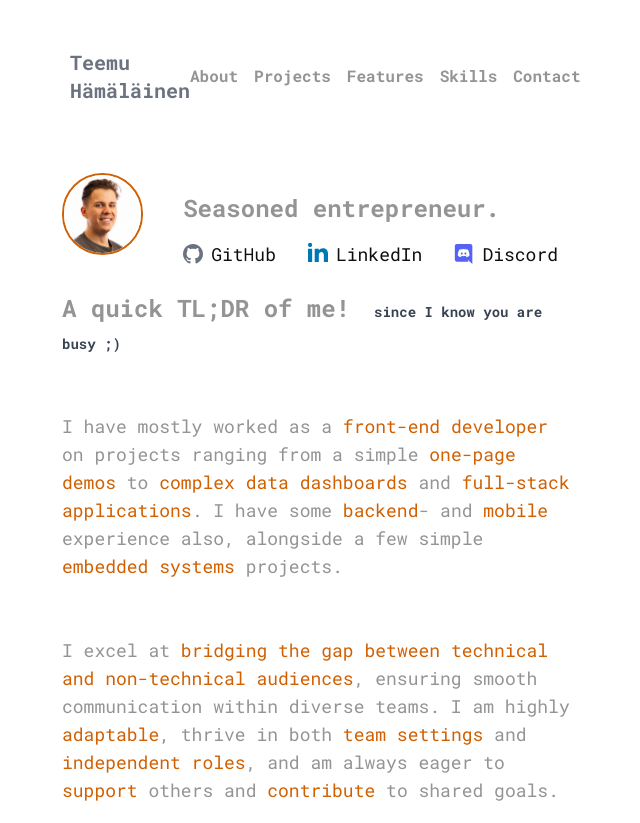
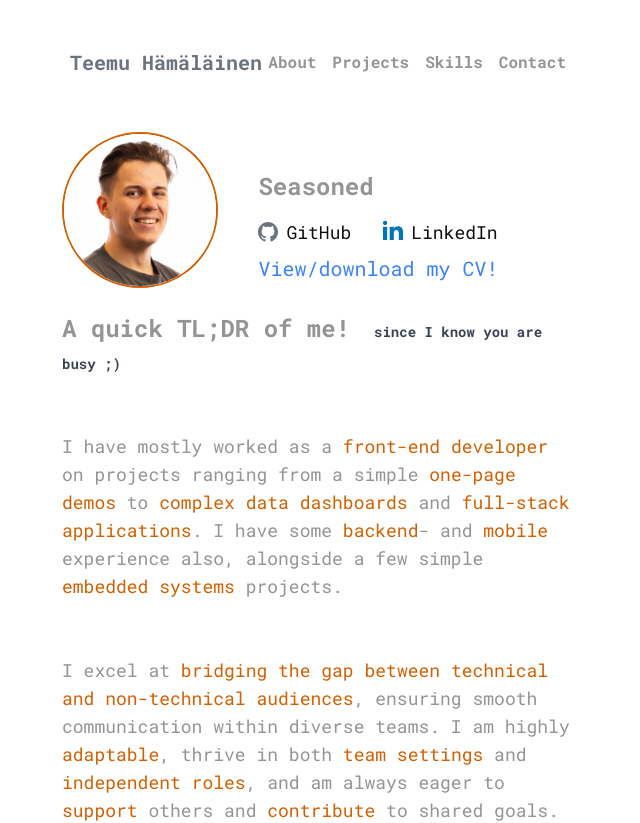
Before and after one commit to temevh/minimalisticPort, a Next.js app: page / in a window 1280 px wide. Shown: the top 823 px of the page, without its empty margins (322-962 px from the left). Built offline with nearby package versions, Linux system fonts and the light colour scheme.

Commit message:
added CV, removed discord

```diff
--- a/src/app/components/Navbar.js
+++ b/src/app/components/Navbar.js
@@ -55,12 +55,6 @@ const Navbar = () => {
             Projects
           </a>
 
-          <a
-            href="/contact"
-            className="hover:text-accentOrange text-graytext font-bold"
-          >
-            Features
-          </a>
           <a
             href="/skills"
             className="hover:text-accentOrange text-graytext font-bold"
--- a/src/app/components/Socials.jsx
+++ b/src/app/components/Socials.jsx
@@ -33,6 +33,7 @@ const Socials = () => {
         </svg>
         <p className="text-lg pr-4">LinkedIn</p>
       </a>
+      {/*
       <a
         href="https://www.discordapp.com/users/patruunapuristin/"
         target="_blank"
@@ -51,6 +52,7 @@ const Socials = () => {
         </svg>
         <p className="text-lg ">Discord</p>
       </a>
+      */}
     </div>
   );
 };
--- a/src/app/manual/components/TopFive.jsx
+++ b/src/app/manual/components/TopFive.jsx
@@ -4,8 +4,16 @@ const TopFive = () => {
   const stuff = [
     { title: "Books", list: ["Dune", "Ego", "Hitchikers guide"] },
     { title: "Movies", list: ["Dune", "Dune 2"] },
-    { title: "Sports", list: ["Dune", "Dune 2"] },
-    { title: "Foods", list: ["Dune", "Dune 2"] },
+    { title: "Sports", list: ["MMA", "Muay thai", "E-sports", ""] },
+    {
+      title: "Foods",
+      list: [
+        "Meatballs and mashed potatoes",
+        "Chicken nuggets",
+        "Lasagna (mom's)",
+        "",
+      ],
+    },
   ];
 
   return (
--- a/src/app/page.js
+++ b/src/app/page.js
@@ -41,6 +41,17 @@ export default function Home() {
             />
           </div>
           <Socials />
+          <div className="mt-2">
+            <a
+              href="https://drive.google.com/file/d/1E7zyljzi5_CsHjGF4510s63GfcR8mCzs/view?usp=sharing"
+              download="TeemuHamalainenResume.pdf"
+              className="text-blue-500 hover:text-graytext text-xl"
+              target="_blank"
+              rel="noopener noreferrer"
+            >
+              View/download my CV!
+            </a>
+          </div>
         </div>
       </div>
       <div className="mt-6 flex flex-col gap-4" id="tldrdiv">
--- /dev/null
+++ b/src/app/skills/page.jsx
@@ -0,0 +1,8 @@
+const SkillsPage = () => {
+  return (
+    <div>
+      <p className="text-3xl font-bold">What I know🧙‍♂️</p>
+    </div>
+  );
+};
+export default SkillsPage;
```
